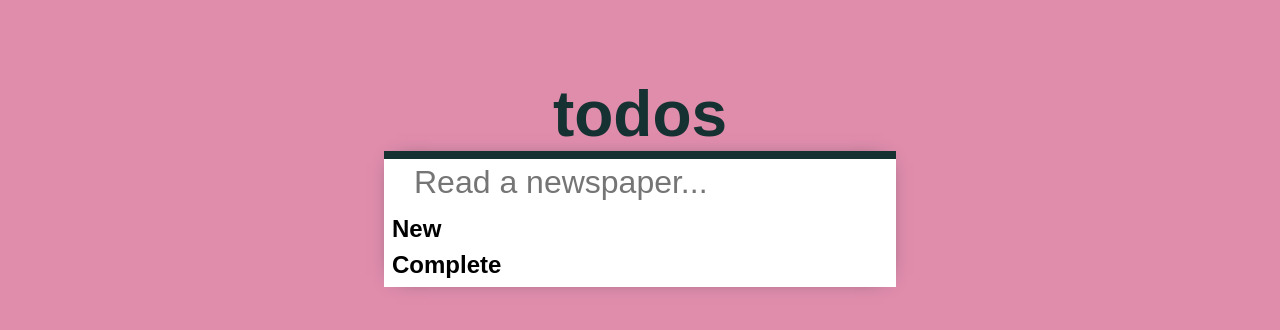
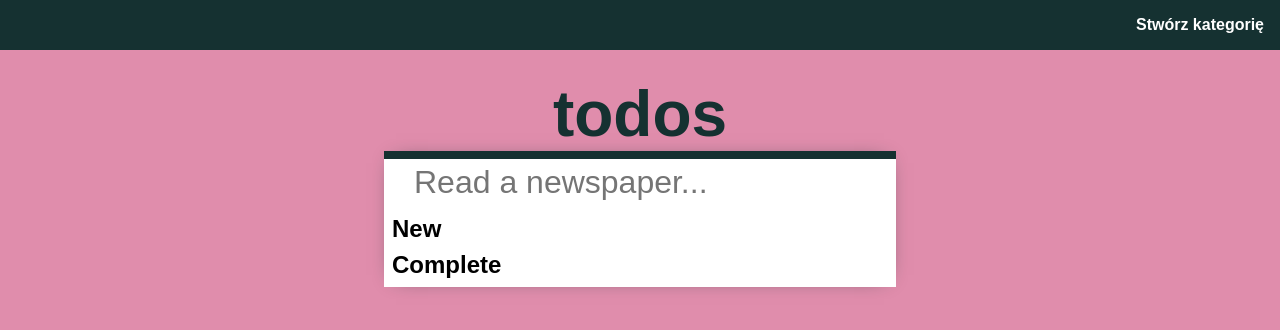
Before and after one commit to avemike/todos, a React (Create React App) app in the folder client/: page / in a window 1280 px wide. Shown: the top 330 px of the page. Built offline with nearby package versions, Linux system fonts and the light colour scheme; no server answers.

Commit message:
header component

```diff
--- a/client/src/App.css
+++ b/client/src/App.css
@@ -123,3 +123,23 @@ button.add {
 .settings-field--expand {
   height: 120px;
 }
+.upper-header {
+  position: absolute;
+  left: 0;
+  top: 0;
+  width: 100%;
+  background: var(--main-black);
+}
+.upper-header>ul {
+  list-style: none;
+  padding: 0;
+  margin: 0;
+  text-align: right;
+}
+.upper-header li {
+  display: inline-block;
+  padding: 1em;
+  cursor: pointer;
+  color: white;
+  font-weight: bold;
+}
--- /dev/null
+++ b/client/src/components/Header.js
@@ -0,0 +1,13 @@
+import React from 'react'
+
+export default function Header() {
+  return (
+    <header className='upper-header'>
+      <ul>
+        <li>
+          Stwórz kategorię
+        </li>
+      </ul>
+    </header>
+  )
+}
--- a/client/src/views/Home.jsx
+++ b/client/src/views/Home.jsx
@@ -4,6 +4,7 @@ import PropTypes from 'prop-types'
 import { fetchTodos } from '../actions/todoActions';
 import TodoForm from '../components/TodoForm';
 import Todo from '../components/Todo';
+import Header from '../components/Header';
 
 class Home extends Component {
   componentWillMount() {
@@ -19,6 +20,7 @@ class Home extends Component {
     })
     return (
       <div className="App">
+      <Header />
       <h1>todos</h1>
         <div className="todosContainer">
           <TodoForm />
```
